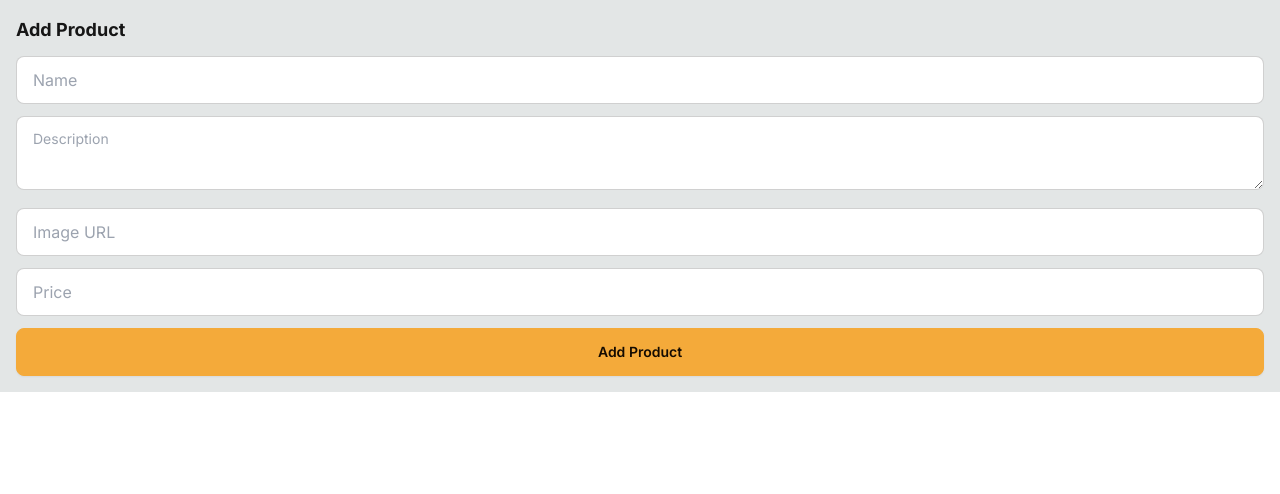
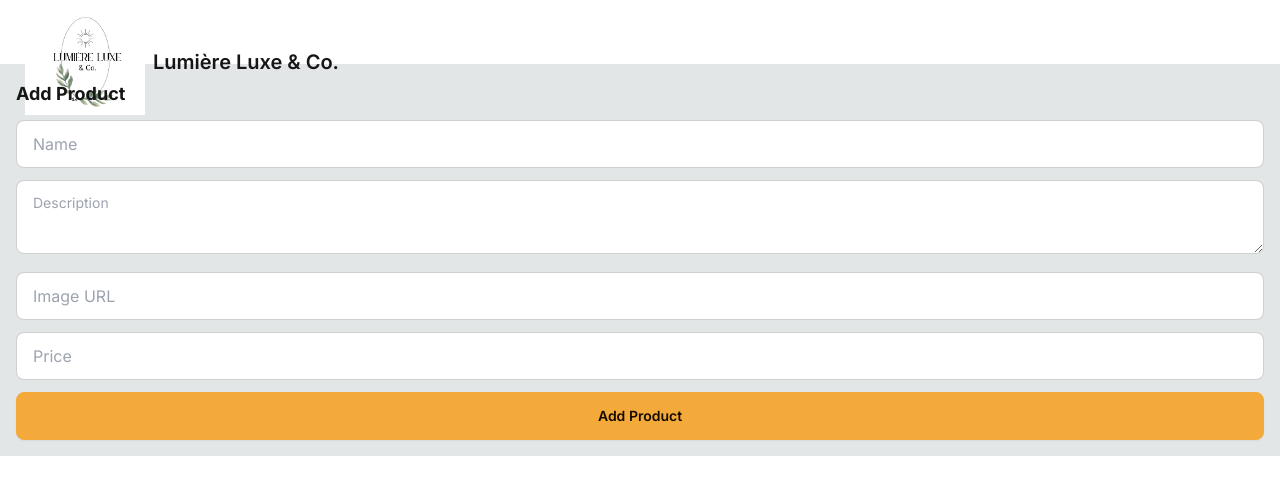
Before and after one commit to rivkj/ecomm-home-site, a Next.js app: page /add-product in a window 1280 px wide. Shown: the top 494 px of the page. Built offline with nearby package versions, Linux system fonts and the light colour scheme.

Commit message:
Added navbar, need to edit styling and placement

```diff
--- /dev/null
+++ b/src/app/Navbar/Navbar.tsx
@@ -0,0 +1,18 @@
+import Image from "next/image";
+import Link from "next/link";
+import logo from "@/assets/logo.png";
+
+export default function Navbar() {
+  return(
+    <div className="bg-base-100">
+      <div className="navbar max-w-7xl m-auto flex-col sm:flex-row gap-2">
+        <div className="flex-1">
+          <Link href="/" className="btn btn-ghost text-xl">
+            <Image src={logo} height={120} width={120} alt="Lumière Luxe & Co. logo" />
+            Lumière Luxe & Co.
+          </Link>
+        </div>
+      </div>
+    </div>
+  )
+}
--- a/src/app/layout.tsx
+++ b/src/app/layout.tsx
@@ -1,3 +1,4 @@
+import Navbar from "./Navbar/Navbar";
 import type { Metadata } from "next";
 import { Inter } from "next/font/google";
 import "./globals.css";
@@ -17,6 +18,7 @@
   return (
     <html lang="en">
       <body className={inter.className}>
+        <Navbar />
         <main className="p-4 max-w-7xl m-auto min-w-[300px]">
           {children}
         </main>
```
Also changed, not shown: src/assets/logo.png (added), 1 other file (tests, documents, lock files or other folders).
